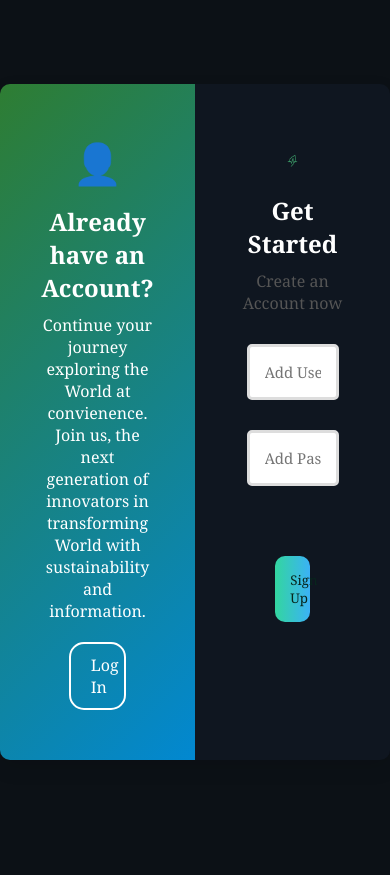
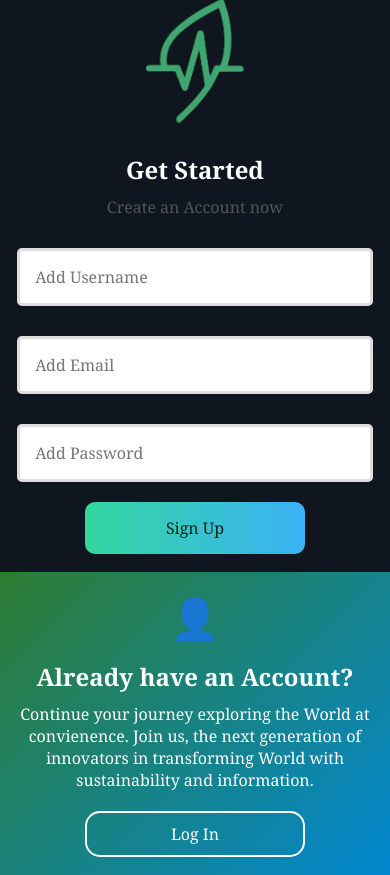
Before and after one commit to Ogbonna5/Qaps1, a plain HTML site: page signup.html in a window 390 px wide. Before the commit the page ends 844 px from the top, so only its background shows below. Drawn offline with Linux system fonts and the light colour scheme.

Commit message:
second commit

```diff
--- a/script.js
+++ b/script.js
@@ -7,8 +7,8 @@ if (signupForm) {
     e.preventDefault();
     const username = document.getElementById("signupUsername").value;
     const password = document.getElementById("signupPassword").value;
-
-    localStorage.setItem("sustainhubUser", JSON.stringify({ username, password }));
+    const email = document.getElementById("signupEmail").value;
+    localStorage.setItem("sustainhubUser", JSON.stringify({ username, password, email }));
     alert("Account created! Please log in.");
     window.location.href = "index.html";
   });
@@ -21,10 +21,11 @@ if (loginForm) {
     e.preventDefault();
     const username = document.getElementById("loginUsername").value;
     const password = document.getElementById("loginPassword").value;
+    const email = document.getElementById("loginEmail").value;
 
     const user = JSON.parse(localStorage.getItem("sustainhubUser"));
 
-    if (user && username === user.username && password === user.password) {
+    if (user && username === user.username && password === user.password && email === user.email) {
       localStorage.setItem("loggedIn", "true");
       alert("Login successful!");
       window.location.href = "indexB.html";
--- a/signup.html
+++ b/signup.html
@@ -22,16 +22,21 @@
       max-width: 100%;
       box-shadow: 0 8px 20px rgba(0,0,0,0.1);
       border-radius: 10px;
-      overflow: hidden;
+      overflow: auto;
       display: flex;
+      flex-direction: row;
+      transition: all 0.3s;
     }
     .login-box {
       display: flex;
       width: 100%;
+      /* flex-direction: row; */
+      transition: all 0.3s;
     }
     .login-left, .login-right {
       flex: 1;
       padding: 40px;
+      min-width: 0;
     }
     /* Left (form) */
     .login-left {
@@ -53,18 +58,19 @@
       border-radius: 5px;
     }
     .btn {
-      width: 30%;
+      width: 60%;
+      max-width: 220px;
       padding: 15px;
       color: #fff;
       border: none;
       border-radius: 10px;
-      position: center;
       cursor: pointer;
-      margin-top: 40px;
+      margin-top: -10px;
       transition: 0.5s;
       border-color: transparent;
       background: linear-gradient(90deg, #33d69f, #3bb2f6);
       color: #08251c;
+      font-size: 1rem;
     }
     .btn:hover { background: linear-gradient(90deg, #3bb2f6, #33d69f); color: #ffffff;}
     .forgot {
@@ -95,17 +101,66 @@
       border: 2px solid white;
       border-radius: 15px;
       color: white;
-      width: 50%;
+      width: 60%;
+      max-width: 220px;
       text-decoration: none;
       transition: 0.5s;
+      font-size: 1rem;
     }
     .btn-outline:hover {
       background: #0f1620;
       border: 2px solid black;
     }
+
+    /* Responsive styles */
+    @media (max-width: 900px) {
+      .login-container, .login-box {
+        flex-direction: column-reverse;
+        height: auto;
+        min-height: 100vh;
+      }
+      .login-left, .login-right {
+        padding: 30px 10px;
+      }
+      .login-container {
+        width: 98vw;
+        min-width: 0;
+      }
+    }
+    @media (max-width: 600px) {
+      .login-container {
+        width: 100vw;
+        border-radius: 0;
+        display: block;
+        box-shadow: none;
+        min-width: 0;
+      }
+      .login-left, .login-right {
+        padding: 18px 2vw;
+      }
+      .icon img {
+        width: 30vw !important;
+        min-width: 60px;
+        max-width: 120px;
+      }
+      .btn, .btn-outline {
+        width: 90%;
+        font-size: 1em;
+        min-width: 0;
+      }
+      .input-group input {
+        width: 95%;
+        font-size: 1em;
+      }
+    }
+    @media (max-width: 768px) {
+  .login-box {
+    flex-direction: column-reverse !important; /* Reverse order when stacked */
+  }
+}
   </style>
 </head>
-<body>
+<body class="signup-page">
   <div class="login-container">
     <div class="login-box">
       <!-- Right: Sign Up Prompt -->
@@ -123,6 +178,9 @@
         <form id="signupForm" style="align-items: center; justify-content: center;">
           <div class="input-group">
             <input type="name" id="signupUsername" placeholder="Add Username" required>
+          </div>
+         <div class="input-group">
+            <input type="email" id="signupEmail" placeholder="Add Email" required>
           </div>
           <div class="input-group">
             <input type="password" id="signupPassword" placeholder="Add Password" required>
--- a/style.css
+++ b/style.css
@@ -75,3 +75,48 @@ main { padding: 80px 20px; }
   nav.nav a, nav.nav button { display:block; width:100%; text-align:left; padding:10px 12px }
   main { padding-top:160px }
 }
+
+/* Shared responsive for login/signup */
+@media (max-width: 900px) {
+  /* index.html: default column, signup.html: override to column-reverse */
+  .login-container, .login-box {
+    flex-direction: column !important;
+    height: auto !important;
+    min-height: 100vh;
+  }
+  body.signup-page .login-container, body.signup-page .login-box {
+    flex-direction: column-reverse !important;
+  }
+  .login-left, .login-right {
+    padding: 30px 10px !important;
+  }
+  .login-container {
+    width: 98vw !important;
+    min-width: 0 !important;
+  }
+}
+@media (max-width: 600px) {
+  .login-container {
+    width: 100vw !important;
+    border-radius: 0 !important;
+    box-shadow: none !important;
+    min-width: 0 !important;
+  }
+  .login-left, .login-right {
+    padding: 18px 2vw !important;
+  }
+  .icon img {
+    width: 30vw !important;
+    min-width: 60px !important;
+    max-width: 120px !important;
+  }
+  .btn, .btn-outline {
+    width: 90% !important;
+    font-size: 1em !important;
+    min-width: 0 !important;
+  }
+  .input-group input {
+    width: 95% !important;
+    font-size: 1em !important;
+  }
+}
```
Also changed, not shown: index.html (+64 -6 lines).
